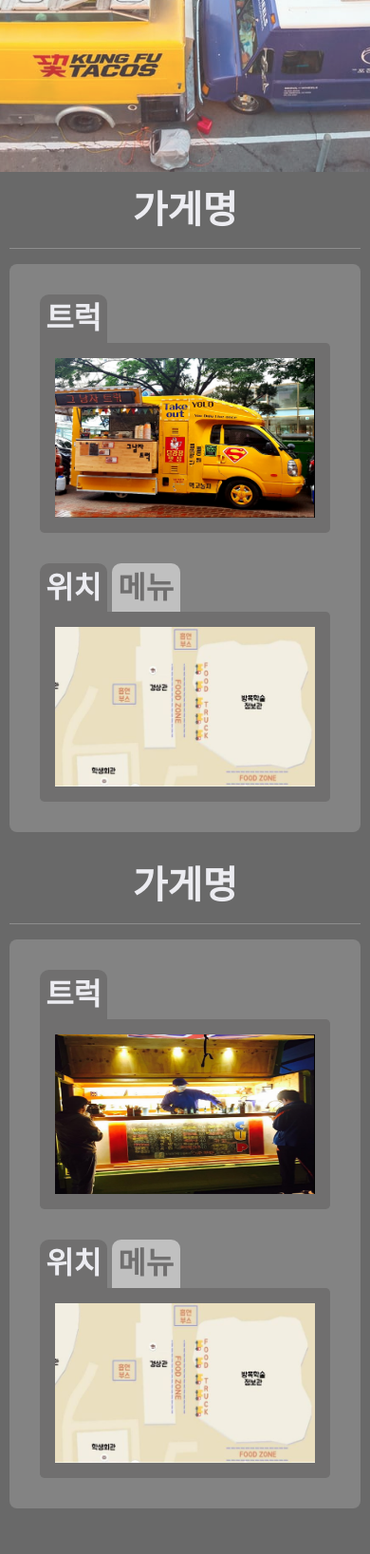
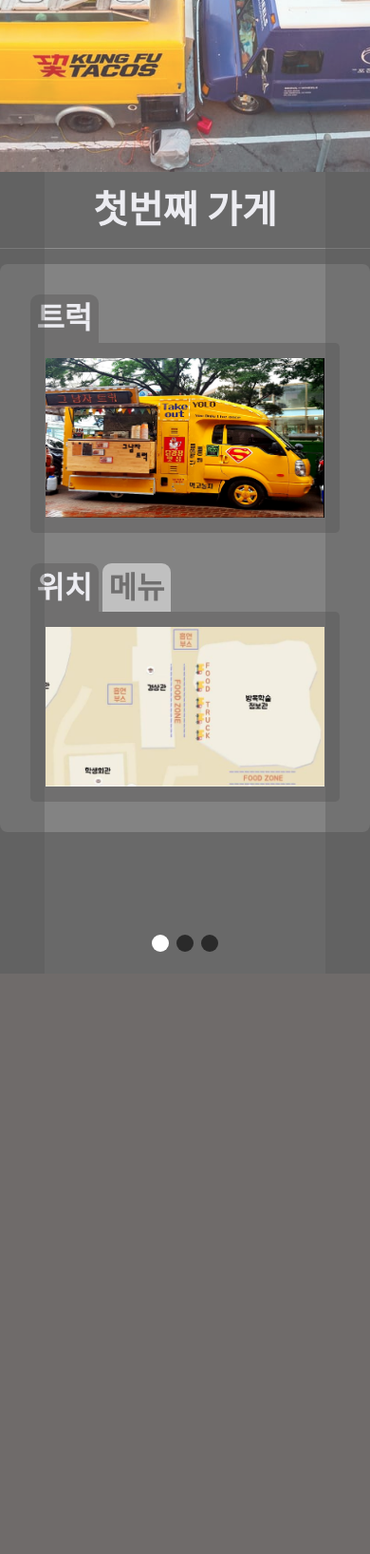
Before and after one commit to dahae0320/GNU_FestivalPage, a Django app: page /foodtruck/ in a window 390 px wide. Shown: the part 663-2299 px from the top of the page at 95% size. After the commit the page ends 1688 px from the top, so only its background shows below. Run offline with Django 3.2, Linux system fonts and the light colour scheme; some libraries are stand-ins or nearby versions.

Commit message:
슬라이드 기능 추가 -pre,nxt 화살표 모양으로 바꿀예정

```diff
--- a/festival/static/festival/foodtruck.css
+++ b/festival/static/festival/foodtruck.css
@@ -9,6 +9,10 @@ html {
 a:hovor {
     text-decoration: none;
 
+}
+
+#i1, #i2, #i3 {
+    display: none;
 }
 /*
 *
@@ -227,4 +231,76 @@ header
         display: none;
     }
 
+/*
+*
+슬라이드 기능
+*
+*/
+    .foodtruck {
+        position: relative;
+        padding-bottom: 100vh;
+    }
+
+    .truck {
+        position: absolute;
+        width: 100%;
+        height: 100%;
+    }
+
+    .pre, .nxt {
+        width: 12%;
+        height: 100%;
+        position: absolute;
+        top: 0;
+        background: rgba(88,88,88,.4);
+        z-index: 99;
+        cursor: pointer;
+    }
+
+    .pre {
+        left:0;
+    }
+    .nxt {
+        right: 0;
+    }
+
+
+    .bignav {
+        position: absolute;
+        width: 100%;
+        height: 11px;
+        bottom: 3%;
+        z-index: 99;
+        display:flex;
+        justify-content: space-around;
+    }
+    .nav {
+    }
+
+    .dots{
+        top: -5px;
+        width: 18px;
+        height: 18px;
+        margin: 0 4px;
+        position: relative;
+        border-radius: 50%;
+        display: inline-block;
+        background: rgba(0,0,0,.6);
+    }
+
+    .truck {
+        z-index: -1;
+    }
+
+    #i1:checked ~ #truck_1,
+    #i2:checked ~ #truck_2,
+    #i3:checked ~ #truck_3{
+        z-index: 9;
+    }
+
+    #i1:checked ~ div #dot1,
+    #i2:checked ~ div #dot2,
+    #i3:checked ~ div #dot3{
+        background: #fff;
+    }
 }
--- a/festival/templates/foodtruck.html
+++ b/festival/templates/foodtruck.html
@@ -3,8 +3,6 @@
 {% block head %}
 <!-- foodtruck.css링크-->
 <link rel="stylesheet" type="text/css" href="{% static 'festival/foodtruck.css' %}">
-<!-- j쿼리 -->
-<script type="text/javascript" src="http://code.jquery.com/jquery-1.12.4.min.js"></script>
 {% endblock %}
 
 
@@ -22,8 +20,14 @@
 
 <!-- 푸드트럭 정보 -->
 <div class="foodtruck">
+    <input type="radio" name="images" id="i1" checked>
+    <input type="radio" name="images" id="i2">
+    <input type="radio" name="images" id="i3">
+
+
+<!-- 트럭1 -->
     <div class="truck" id="truck_1">
-            <h1 class="truck_title">가게명</h1>
+        <h1 class="truck_title">첫번째 가게</h1>
         <hr>
         <div class="truck_total">
             <div class="truck_top">
@@ -79,13 +83,16 @@
                 </div>
             </div>
         </div>
+
+        <label for="i3" class="pre"></label>
+        <label for="i2" class="nxt"></label>
     </div>
 
 
 
-
+<!-- 트럭2 -->
     <div class="truck" id="truck_2">
-        <h1 class="truck_title">가게명</h1>
+        <h1 class="truck_title">두번째 가게</h1>
         <hr>
         <div class="truck_total">
             <div class="truck_top">
@@ -141,7 +148,86 @@
                 </div>
             </div>
         </div>
+
+
+        <label for="i1" class="pre"></label>
+        <label for="i3" class="nxt"></label>
     </div>
+
+
+
+<!-- 트럭3 -->
+    <div class="truck" id="truck_3">
+        <h1 class="truck_title">세번째 가게</h1>
+        <hr>
+        <div class="truck_total">
+            <div class="truck_top">
+                <div class="truck_top_left">
+                    <h1 class="truck_subtitle">트럭</h1>
+                    <div class="truck_top_image">
+                        <img src="{% static 'tk3.png' %}">
+                    </div>
+                </div>
+                <div class="truck_top_right">
+                    <h1 class="truck_subtitle title1">위치</h1>
+                    <h1 class="truck_subtitle title2">메뉴</h1>
+                    <div class="truck_top_image">
+                        <img src="{% static 'tk3_loc.jpg' %}">
+                    </div>
+                </div>
+            </div>
+            <div class="truck_bottom">
+                <h1 class="truck_subtitle">대표 메뉴</h1>
+                <div class="truck_bottom_contents">
+                    <div class="truck_bottom_img">
+                        <div class="tbi1">
+                            <img src="{% static 'tk3_food1.png' %}">
+                        </div>
+                        <div class="tbi2">
+                            <p>음식이름<br>(5,000원)</p>
+                        </div>
+                    </div>
+                    <div class="truck_bottom_img">
+                        <div class="tbi1">
+                            <img src="{% static 'tk3_food1.png' %}">
+                        </div>
+                        <div class="tbi2">
+                            <p>음식이름<br>(5,000원)</p>
+                        </div>
+                    </div>
+                    <div class="truck_bottom_img">
+                        <div class="tbi1">
+                            <img src="{% static 'tk3_food1.png' %}">
+                        </div>
+                        <div class="tbi2">
+                            <p>음식이름<br>(5,000원)</p>
+                        </div>
+                    </div>
+                    <div class="truck_bottom_img">
+                        <div class="tbi1">
+                            <img src="{% static 'tk3_food1.png' %}">
+                        </div>
+                        <div class="tbi2">
+                            <p>음식이름<br>(5,000원)</p>
+                        </div>
+                    </div>
+                </div>
+            </div>
+        </div>
+
+
+        <label for="i2" class="pre"></label>
+        <label for="i1" class="nxt"></label>
+    </div>
+
+    <div class="bignav">
+        <div class="nav">
+                <label for="" class="dots" id="dot1" for="i1"></label>
+                <label for="" class="dots" id="dot2" for="i2"></label>
+                <label for="" class="dots" id="dot3" for="i3"></label>
+        </div>
+    </div>
+
 
 
 </div>
```
Also changed, not shown: festival/static/tk3.PNG (added), festival/static/tk3_food1.PNG (added), festival/static/tk3_loc.JPG (added).
